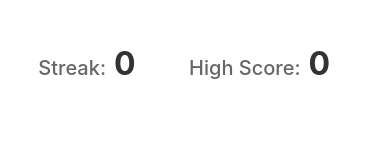
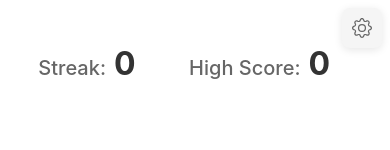
Before and after one commit to cbrit/math-streak, a React (Vite) app: page / in a window 390 px wide. Shown: the top 150 px of the page. Built offline with nearby package versions, Linux system fonts and the light colour scheme.

Commit message:
Initial settings panel

```diff
--- a/src/App.tsx
+++ b/src/App.tsx
@@ -8,6 +8,8 @@ import { AnswerDisplay } from '@/components/AnswerDisplay';
 import { NumberPad } from '@/components/NumberPad';
 import { FeedbackModal } from '@/components/FeedbackModal';
 import { TenFrame } from '@/components/TenFrame';
+import { SettingsButton } from '@/components/SettingsButton';
+import { SettingsPanel } from '@/components/SettingsPanel';
 import { FEATURES, TIMING } from '@/lib/constants';
 import styles from '@/styles/App.module.css';
 import '@/styles/global.css';
@@ -18,6 +20,9 @@ export default function App() {
 
   // Initialize sound system
   const { playSuccess, playError } = useSound();
+
+  // Settings panel state
+  const [isSettingsOpen, setIsSettingsOpen] = useState(false);
 
   // Handle answer submission
   const handleSubmit = () => {
@@ -86,6 +91,8 @@ export default function App() {
 
   return (
     <div className={styles.app}>
+      <SettingsButton onClick={() => setIsSettingsOpen(true)} />
+
       <div className={styles.container}>
         <ScoreDisplay
           streak={state.streak}
@@ -148,6 +155,11 @@ export default function App() {
           onNext={handleNext}
         />
       </div>
+
+      <SettingsPanel
+        isOpen={isSettingsOpen}
+        onClose={() => setIsSettingsOpen(false)}
+      />
     </div>
   );
 }
--- /dev/null
+++ b/src/components/SettingsButton.tsx
@@ -0,0 +1,26 @@
+import styles from '@/styles/SettingsButton.module.css';
+
+interface SettingsButtonProps {
+  onClick: () => void;
+}
+
+export function SettingsButton({ onClick }: SettingsButtonProps) {
+  return (
+    <button
+      className={styles.settingsButton}
+      onClick={onClick}
+      aria-label="Open settings"
+      data-testid="settings-button"
+    >
+      <svg
+        className={styles.gearIcon}
+        viewBox="0 0 16 16"
+        fill="currentColor"
+        aria-hidden="true"
+      >
+        <path d="M8 4.754a3.246 3.246 0 1 0 0 6.492 3.246 3.246 0 0 0 0-6.492M5.754 8a2.246 2.246 0 1 1 4.492 0 2.246 2.246 0 0 1-4.492 0"/>
+        <path d="M9.796 1.343c-.527-1.79-3.065-1.79-3.592 0l-.094.319a.873.873 0 0 1-1.255.52l-.292-.16c-1.64-.892-3.433.902-2.54 2.541l.159.292a.873.873 0 0 1-.52 1.255l-.319.094c-1.79.527-1.79 3.065 0 3.592l.319.094a.873.873 0 0 1 .52 1.255l-.16.292c-.892 1.64.901 3.434 2.541 2.54l.292-.159a.873.873 0 0 1 1.255.52l.094.319c.527 1.79 3.065 1.79 3.592 0l.094-.319a.873.873 0 0 1 1.255-.52l.292.16c1.64.893 3.434-.902 2.54-2.541l-.159-.292a.873.873 0 0 1 .52-1.255l.319-.094c1.79-.527 1.79-3.065 0-3.592l-.319-.094a.873.873 0 0 1-.52-1.255l.16-.292c.893-1.64-.902-3.433-2.541-2.54l-.292.159a.873.873 0 0 1-1.255-.52zm-2.633.283c.246-.835 1.428-.835 1.674 0l.094.319a1.873 1.873 0 0 0 2.693 1.115l.291-.16c.764-.415 1.6.42 1.184 1.185l-.159.292a1.873 1.873 0 0 0 1.116 2.692l.318.094c.835.246.835 1.428 0 1.674l-.319.094a1.873 1.873 0 0 0-1.115 2.693l.16.291c.415.764-.42 1.6-1.185 1.184l-.291-.159a1.873 1.873 0 0 0-2.693 1.116l-.094.318c-.246.835-1.428.835-1.674 0l-.094-.319a1.873 1.873 0 0 0-2.692-1.115l-.292.16c-.764.415-1.6-.42-1.184-1.185l.159-.291A1.873 1.873 0 0 0 1.945 8.93l-.319-.094c-.835-.246-.835-1.428 0-1.674l.319-.094A1.873 1.873 0 0 0 3.06 4.377l-.16-.292c-.415-.764.42-1.6 1.185-1.184l.292.159a1.873 1.873 0 0 0 2.692-1.115z"/>
+      </svg>
+    </button>
+  );
+}
--- /dev/null
+++ b/src/components/SettingsPanel.tsx
@@ -0,0 +1,82 @@
+import { useEffect } from 'react';
+import styles from '@/styles/SettingsPanel.module.css';
+
+interface SettingsPanelProps {
+  isOpen: boolean;
+  onClose: () => void;
+}
+
+export function SettingsPanel({ isOpen, onClose }: SettingsPanelProps) {
+  // Handle Esc key to close panel
+  useEffect(() => {
+    if (!isOpen) return;
+
+    const handleEscape = (e: KeyboardEvent) => {
+      if (e.key === 'Escape') {
+        onClose();
+      }
+    };
+
+    document.addEventListener('keydown', handleEscape);
+    return () => document.removeEventListener('keydown', handleEscape);
+  }, [isOpen, onClose]);
+
+  // Focus the close button when panel opens for accessibility
+  useEffect(() => {
+    if (isOpen) {
+      const closeButton = document.querySelector<HTMLButtonElement>('[data-testid="settings-close-button"]');
+      if (closeButton) {
+        setTimeout(() => closeButton.focus(), 100);
+      }
+    }
+  }, [isOpen]);
+
+  if (!isOpen) return null;
+
+  return (
+    <div
+      className={styles.overlay}
+      onClick={onClose}
+      role="dialog"
+      aria-modal="true"
+      aria-labelledby="settings-title"
+      data-testid="settings-overlay"
+    >
+      <div
+        className={styles.panel}
+        onClick={(e) => e.stopPropagation()}
+        data-testid="settings-panel"
+      >
+        <div className={styles.header}>
+          <h2 id="settings-title" className={styles.title}>
+            Settings
+          </h2>
+          <button
+            className={styles.closeButton}
+            onClick={onClose}
+            aria-label="Close settings"
+            data-testid="settings-close-button"
+          >
+            <svg
+              className={styles.closeIcon}
+              viewBox="0 0 24 24"
+              fill="none"
+              stroke="currentColor"
+              strokeWidth="2"
+              strokeLinecap="round"
+              strokeLinejoin="round"
+              aria-hidden="true"
+            >
+              <line x1="18" y1="6" x2="6" y2="18" />
+              <line x1="6" y1="6" x2="18" y2="18" />
+            </svg>
+          </button>
+        </div>
+
+        <div className={styles.content}>
+          {/* Empty for now - settings will be added here */}
+        </div>
+      </div>
+    </div>
+  );
+}
--- /dev/null
+++ b/src/styles/SettingsButton.module.css
@@ -0,0 +1,67 @@
+.settingsButton {
+  position: fixed;
+  top: var(--spacing-md);
+  right: var(--spacing-md);
+  width: 48px;
+  height: 48px;
+  display: flex;
+  align-items: center;
+  justify-content: center;
+  background: var(--color-surface);
+  border-radius: var(--radius-md);
+  color: var(--color-text-light);
+  transition: var(--transition-fast);
+  z-index: 100;
+  box-shadow: 0 2px 8px rgba(0, 0, 0, 0.1);
+}
+
+.settingsButton:hover {
+  background: var(--color-primary);
+  color: white;
+  box-shadow: 0 4px 12px rgba(74, 144, 226, 0.3);
+}
+
+.settingsButton:active {
+  transform: scale(0.95);
+}
+
+.gearIcon {
+  width: 24px;
+  height: 24px;
+  transition: transform var(--transition-fast);
+}
+
+.settingsButton:hover .gearIcon {
+  transform: rotate(30deg);
+}
+
+.settingsButton:active .gearIcon {
+  transform: rotate(30deg);
+}
+
+/* Responsive adjustments */
+@media (max-width: 768px) {
+  .settingsButton {
+    top: var(--spacing-sm);
+    right: var(--spacing-sm);
+    width: 44px;
+    height: 44px;
+  }
+
+  .gearIcon {
+    width: 22px;
+    height: 22px;
+  }
+}
+
+@media (max-width: 480px) {
+  .settingsButton {
+    width: 40px;
+    height: 40px;
+  }
+
+  .gearIcon {
+    width: 20px;
+    height: 20px;
+  }
+}
--- /dev/null
+++ b/src/styles/SettingsPanel.module.css
@@ -0,0 +1,130 @@
+/* Overlay - semi-transparent background */
+.overlay {
+  position: fixed;
+  top: 0;
+  left: 0;
+  right: 0;
+  bottom: 0;
+  background-color: rgba(0, 0, 0, 0.5);
+  display: flex;
+  align-items: stretch;
+  justify-content: flex-end;
+  z-index: 1000;
+  animation: fadeIn var(--transition-base);
+}
+
+/* Panel container */
+.panel {
+  background: var(--color-background);
+  width: 400px;
+  max-width: 90vw;
+  height: 100%;
+  display: flex;
+  flex-direction: column;
+  box-shadow: -4px 0 20px rgba(0, 0, 0, 0.2);
+  animation: slideIn var(--transition-base);
+}
+
+/* Header section */
+.header {
+  display: flex;
+  align-items: center;
+  justify-content: space-between;
+  padding: var(--spacing-lg);
+  border-bottom: 1px solid var(--color-surface);
+}
+
+.title {
+  font-size: var(--font-size-large);
+  font-weight: 600;
+  color: var(--color-text);
+  margin: 0;
+}
+
+/* Close button */
+.closeButton {
+  width: 40px;
+  height: 40px;
+  display: flex;
+  align-items: center;
+  justify-content: center;
+  background: transparent;
+  border-radius: var(--radius-md);
+  color: var(--color-text-light);
+  transition: var(--transition-fast);
+}
+
+.closeButton:hover {
+  background: var(--color-surface);
+  color: var(--color-text);
+}
+
+.closeButton:active {
+  transform: scale(0.95);
+}
+
+.closeIcon {
+  width: 24px;
+  height: 24px;
+}
+
+/* Content area */
+.content {
+  flex: 1;
+  padding: var(--spacing-lg);
+  overflow-y: auto;
+}
+
+/* Animations */
+@keyframes fadeIn {
+  from {
+    opacity: 0;
+  }
+  to {
+    opacity: 1;
+  }
+}
+
+@keyframes slideIn {
+  from {
+    transform: translateX(100%);
+  }
+  to {
+    transform: translateX(0);
+  }
+}
+
+/* Responsive design for smaller screens */
+@media (max-width: 768px) {
+  .panel {
+    width: 320px;
+  }
+
+  .header {
+    padding: var(--spacing-md);
+  }
+
+  .title {
+    font-size: var(--font-size-base);
+  }
+
+  .content {
+    padding: var(--spacing-md);
+  }
+}
+
+@media (max-width: 480px) {
+  .panel {
+    width: 280px;
+  }
+
+  .closeButton {
+    width: 36px;
+    height: 36px;
+  }
+
+  .closeIcon {
+    width: 20px;
+    height: 20px;
+  }
+}
```
Also changed, not shown: 1 other file (tests, documents, lock files or other folders).
